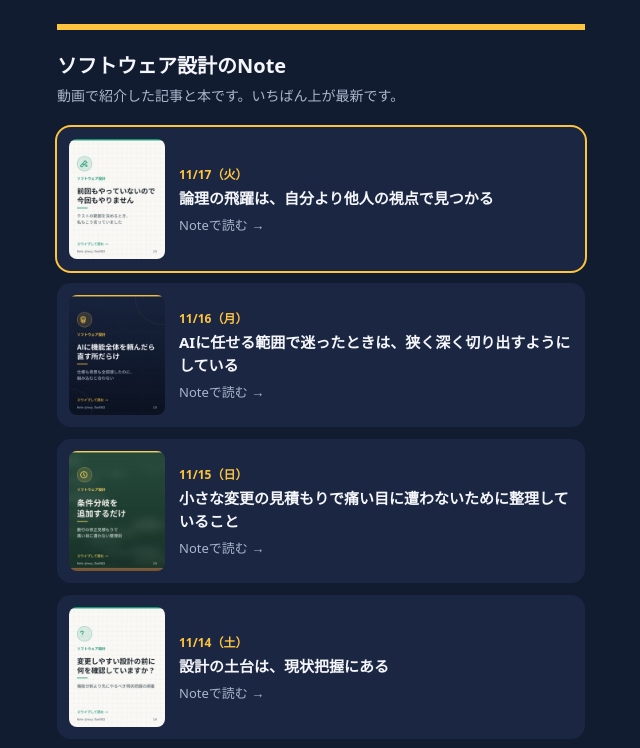
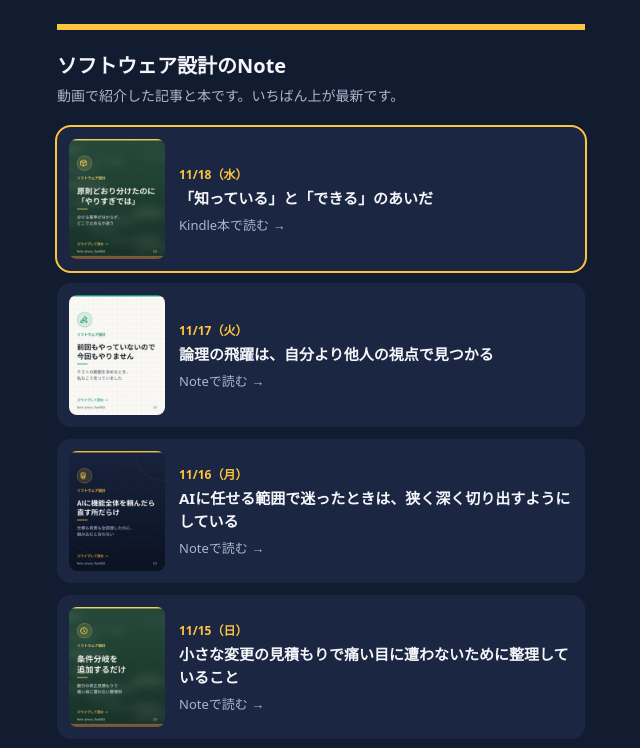
Before and after one commit to kumachan1101-pixel/note-links, a plain HTML site: page index.html in a window 1280 px wide. Shown: the top 748 px of the page, without its empty margins (319-959 px from the left). Drawn offline with Linux system fonts and the light colour scheme.

Commit message:
update index.html

```diff
--- a/index.html
+++ b/index.html
@@ -35,6 +35,10 @@ h2 { font-size:17px; margin:32px 0 4px; }
 <h1>ソフトウェア設計のNote</h1>
 <p>動画で紹介した記事と本です。いちばん上が最新です。</p>
 </header>
+<a class="card" href="https://www.amazon.co.jp/dp/B0FR4FNM67" data-goatcounter-click="kindle-book-solid-cs-001" data-goatcounter-title="11/18 「知っている」と「できる」のあいだ">
+<img src="images/book-solid-cs-001.jpg" alt="" loading="lazy" width="96" height="120">
+<div><div class="date">11/18（水）</div><div class="title">「知っている」と「できる」のあいだ</div><div class="go">Kindle本で読む →</div></div>
+</a>
 <a class="card" href="https://note.com/rosy_flax9582/n/nad40771213dd" data-goatcounter-click="note-nad40771213dd" data-goatcounter-title="11/17 論理の飛躍は、自分より他人の視点で見つかる">
 <img src="images/nad40771213dd.jpg" alt="" loading="lazy" width="96" height="120">
 <div><div class="date">11/17（火）</div><div class="title">論理の飛躍は、自分より他人の視点で見つかる</div><div class="go">Noteで読む →</div></div>
```
